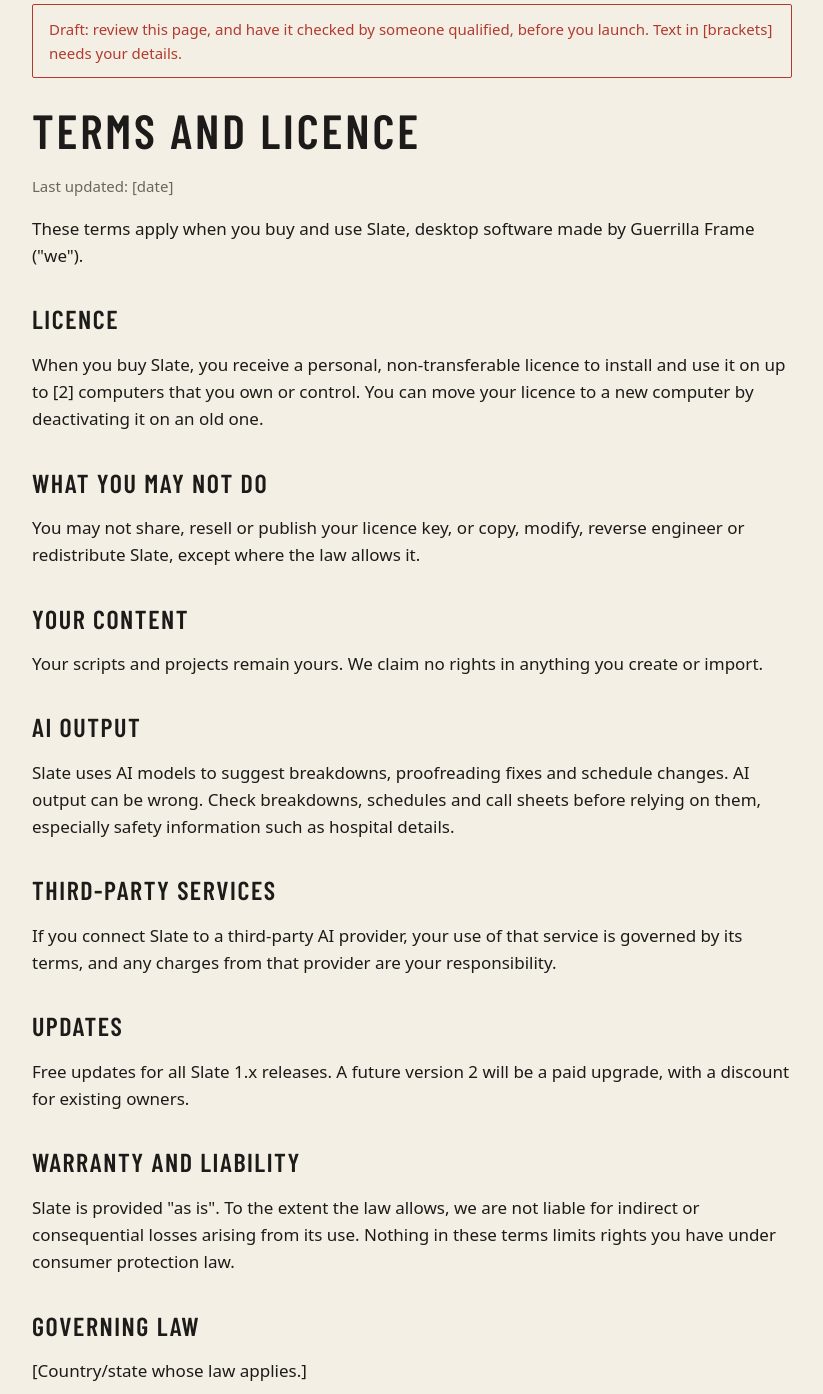
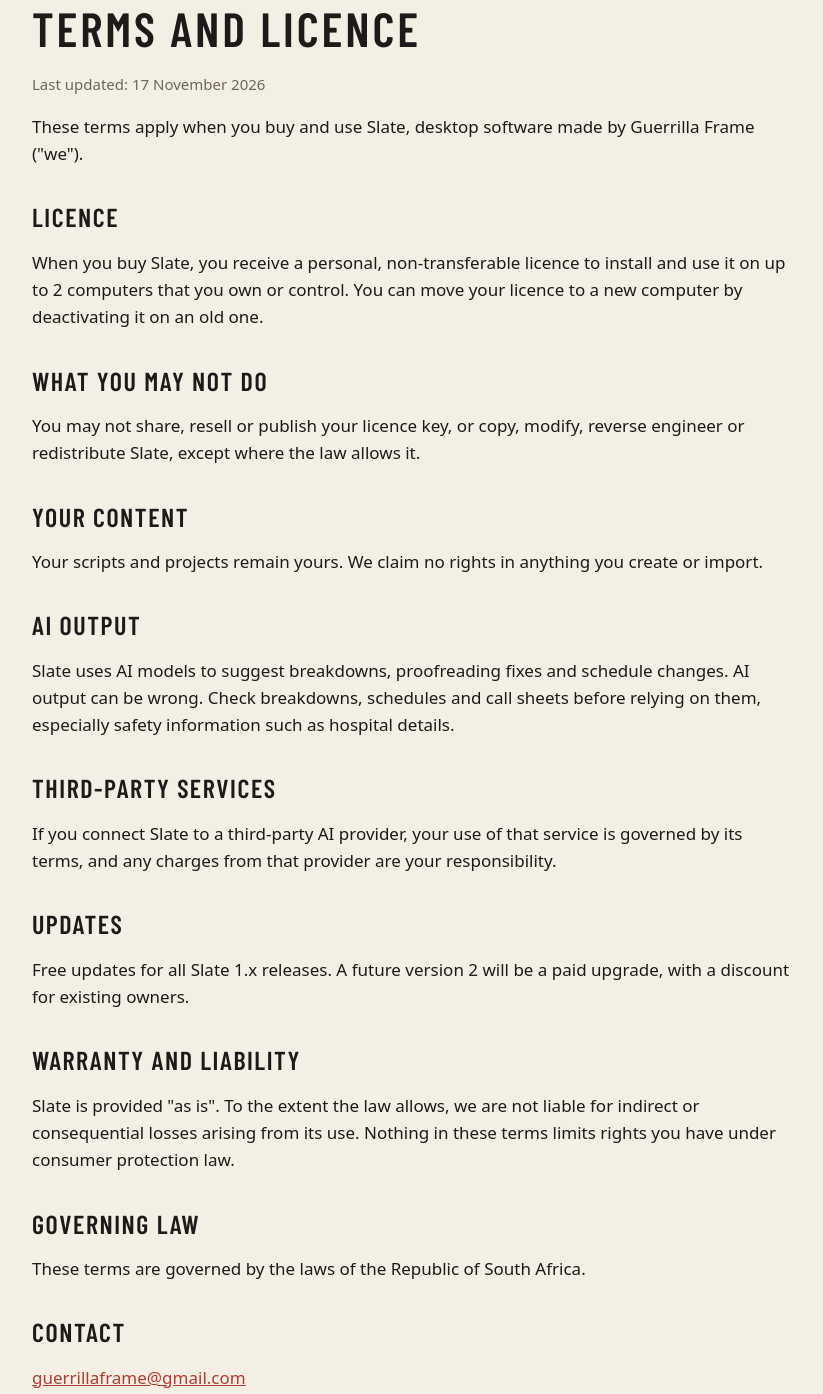
Before and after one commit to aliengunship/guerrillaframe, a plain HTML site: page terms.html in a window 1280 px wide. Shown: the part 105-1499 px from the top of the page, without its empty margins (228-1051 px from the left). Drawn offline with nearby package versions, Linux system fonts and the light colour scheme.

Commit message:
Remove draft notices and fill in policy placeholders
- Terms: 2-computer licence, South African governing law, date
- Refunds: 14-day refund period, date
- Privacy: website/cookies statement, email sign-up (Web3Forms) section, date

Co-Authored-By: Claude Opus 5.5 <noreply@anthropic.com>
Claude-Session: https://claude.ai/code/session_01F2TVC4Wr4UpEmM6xznk9vb

```diff
--- a/terms.html
+++ b/terms.html
@@ -17,13 +17,12 @@
   </div>
 </header>
 <main class="wrap legal">
-<p class="draft-note">Draft: review this page, and have it checked by someone qualified, before you launch. Text in [brackets] needs your details.</p>
 <h1>Terms and licence</h1>
-<p class="cta-note">Last updated: [date]</p>
+<p class="cta-note">Last updated: 17 November 2026</p>
 
 <p>These terms apply when you buy and use Slate, desktop software made by Guerrilla Frame ("we").</p>
 <h2>Licence</h2>
-<p>When you buy Slate, you receive a personal, non-transferable licence to install and use it on up to [2] computers that you own or control. You can move your licence to a new computer by deactivating it on an old one.</p>
+<p>When you buy Slate, you receive a personal, non-transferable licence to install and use it on up to 2 computers that you own or control. You can move your licence to a new computer by deactivating it on an old one.</p>
 <h2>What you may not do</h2>
 <p>You may not share, resell or publish your licence key, or copy, modify, reverse engineer or redistribute Slate, except where the law allows it.</p>
 <h2>Your content</h2>
@@ -37,7 +36,7 @@
 <h2>Warranty and liability</h2>
 <p>Slate is provided "as is". To the extent the law allows, we are not liable for indirect or consequential losses arising from its use. Nothing in these terms limits rights you have under consumer protection law.</p>
 <h2>Governing law</h2>
-<p>[Country/state whose law applies.]</p>
+<p>These terms are governed by the laws of the Republic of South Africa.</p>
 <h2>Contact</h2>
 <p><a href="mailto:guerrillaframe@gmail.com">guerrillaframe@gmail.com</a></p>
 
```
Also changed, not shown: privacy.html (+4 -3 lines), refunds.html (+3 -4 lines).
